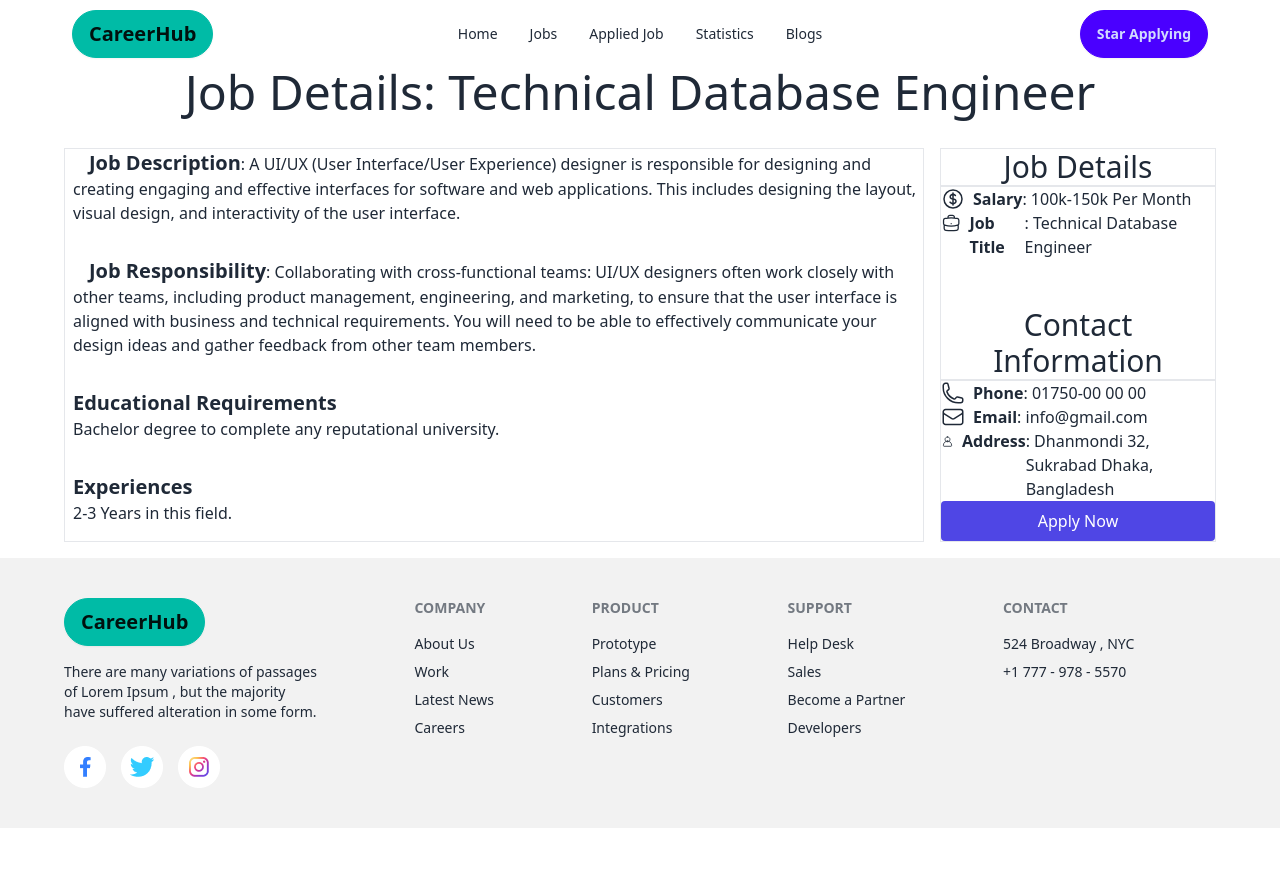
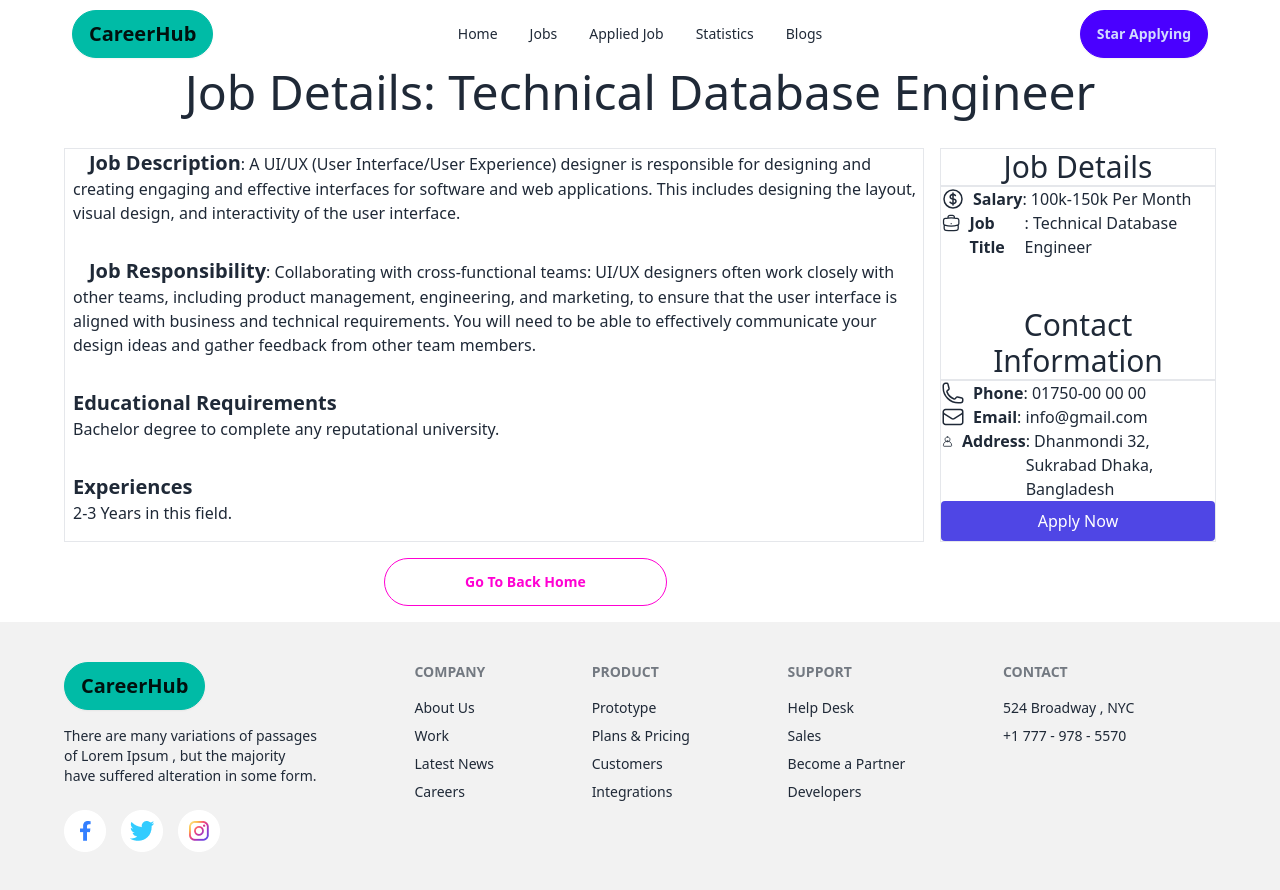
Before and after one commit to Rafsan12/Career-hub, a React (Vite) app: page /job/1 in a window 1280 px wide. Before the commit the page ends 828 px from the top, so only its background shows below. Built offline with nearby package versions, Linux system fonts and the light colour scheme.

Commit message:
in job details add a button

```diff
--- a/src/components/FeaturedJobs/JobDetails.jsx
+++ b/src/components/FeaturedJobs/JobDetails.jsx
@@ -1,4 +1,4 @@
-import { useLoaderData, useParams } from "react-router-dom";
+import { Link, useLoaderData, useParams } from "react-router-dom";
 
 const JobDetails = () => {
   // Fetching the job data from the router
@@ -166,6 +166,11 @@ const JobDetails = () => {
           </div>
         </div>
       </div>
+      <Link to="/">
+        <button className="mt-4 ml-80 w-auto btn btn-outline rounded-full btn-secondary px-20">
+          Go To Back Home
+        </button>
+      </Link>
     </div>
   );
 };
```
